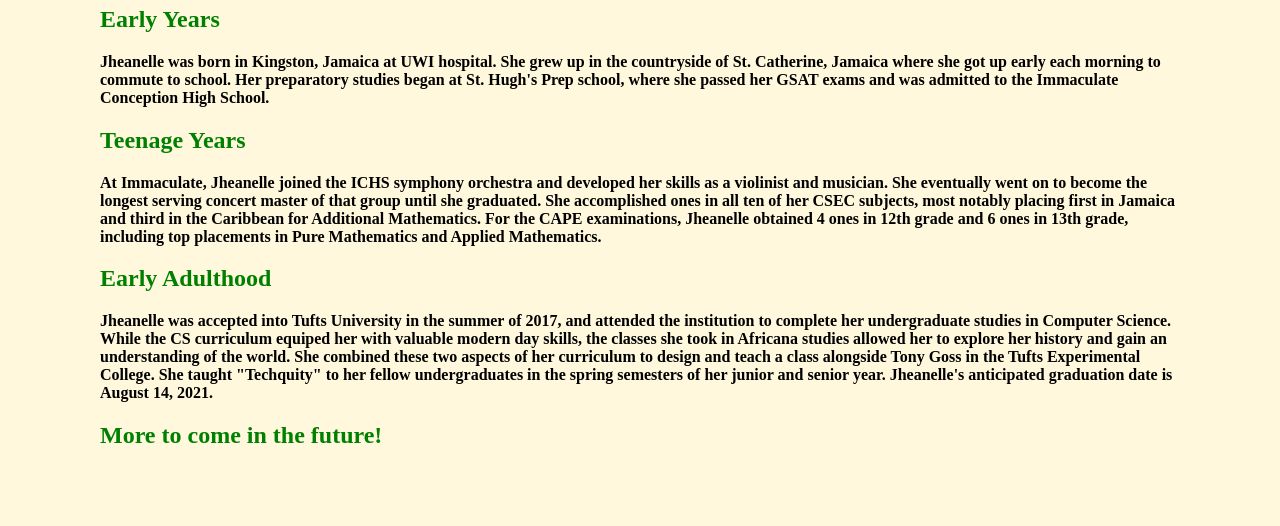
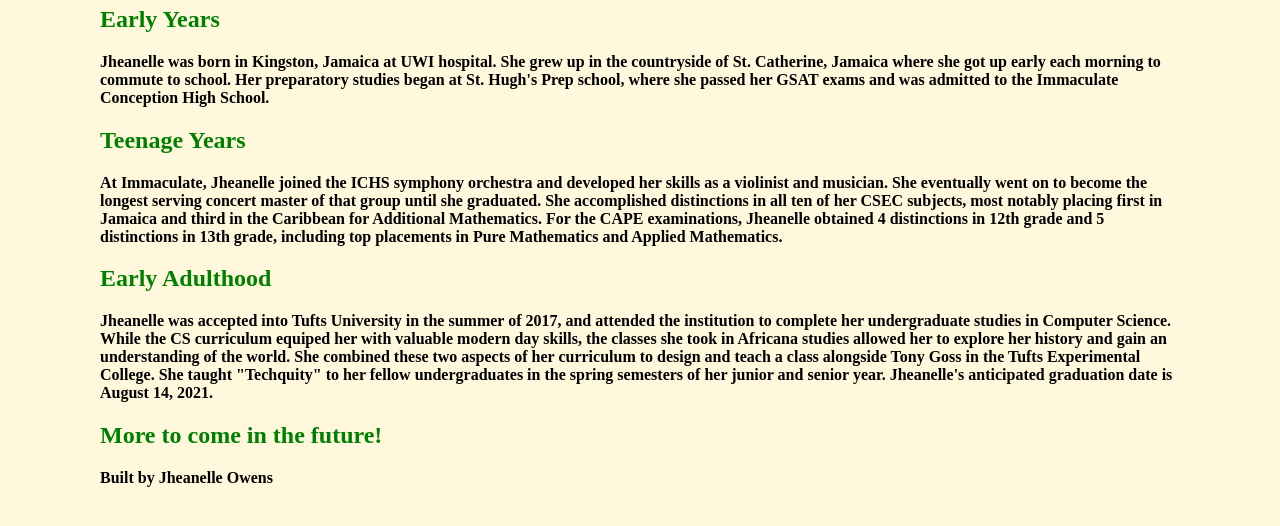
Before and after one commit to jowens02/jowens02.github.io, a plain HTML site: page bio.html in a window 1280 px wide. Shown: the part 168-694 px from the top of the page. Drawn offline with Linux system fonts and the light colour scheme.

Commit message:
final draft 06/05/21

```diff
--- a/bio.html
+++ b/bio.html
@@ -19,9 +19,9 @@
         <p>At Immaculate, Jheanelle joined the ICHS symphony orchestra and developed
             her skills as a violinist and musician. She eventually went on to become
             the longest serving concert master of that group until she graduated. She
-            accomplished ones in all ten of her CSEC subjects, most notably placing first
+            accomplished distinctions in all ten of her CSEC subjects, most notably placing first
             in Jamaica and third in the Caribbean for Additional Mathematics. For the CAPE
-            examinations, Jheanelle obtained 4 ones in 12th grade and 6 ones in 13th grade,
+            examinations, Jheanelle obtained 4 distinctions in 12th grade and 5 distinctions in 13th grade,
             including top placements in Pure Mathematics and Applied Mathematics.
         </p>
 
@@ -38,5 +38,7 @@
 
         <h2>More to come in the future!</h2>
 
+        <p>Built by Jheanelle Owens</p>
+
     </body>
 </html>
```
Also changed, not shown: index.html (+1 -0 lines), resume.html (+2 -0 lines).
